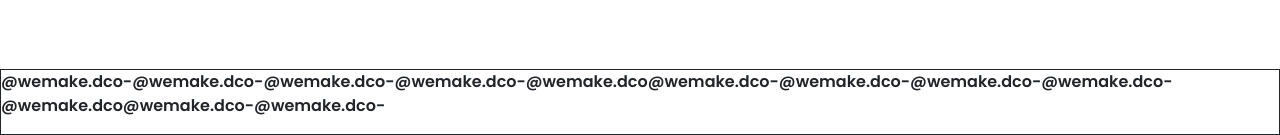
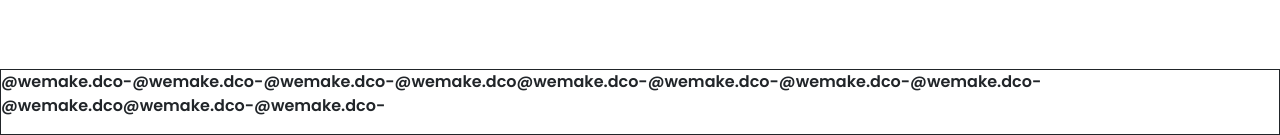
Before and after one commit to tommyCASTRO/Webemprendimiento-sass, a plain HTML site: page pages/portfolio.html in a window 1280 px wide. Shown: the part 2043-2178 px from the top of the page. Drawn offline with nearby package versions, Linux system fonts and the light colour scheme.

Commit message:
cambios entrega final 2

```diff
--- a/pages/portfolio.html
+++ b/pages/portfolio.html
@@ -142,7 +142,7 @@
     </main>
 </div>
     <footer>
-        <p>@wemake.dco-@wemake.dco-@wemake.dco-@wemake.dco-@wemake.dco@wemake.dco-@wemake.dco-@wemake.dco-@wemake.dco-@wemake.dco@wemake.dco-@wemake.dco-</p>
+        <p>@wemake.dco-@wemake.dco-@wemake.dco-@wemake.dco@wemake.dco-@wemake.dco-@wemake.dco-@wemake.dco-@wemake.dco@wemake.dco-@wemake.dco-</p>
     </footer>
     <!-- JavaScript Bundle with Popper -->
 <script src="https://cdn.jsdelivr.net/npm/bootstrap@5.2.0-beta1/dist/js/bootstrap.bundle.min.js" integrity="sha384-pprn3073KE6tl6bjs2QrFaJGz5/SUsLqktiwsUTF55Jfv3qYSDhgCecCxMW52nD2" crossorigin="anonymous"></script>
```
